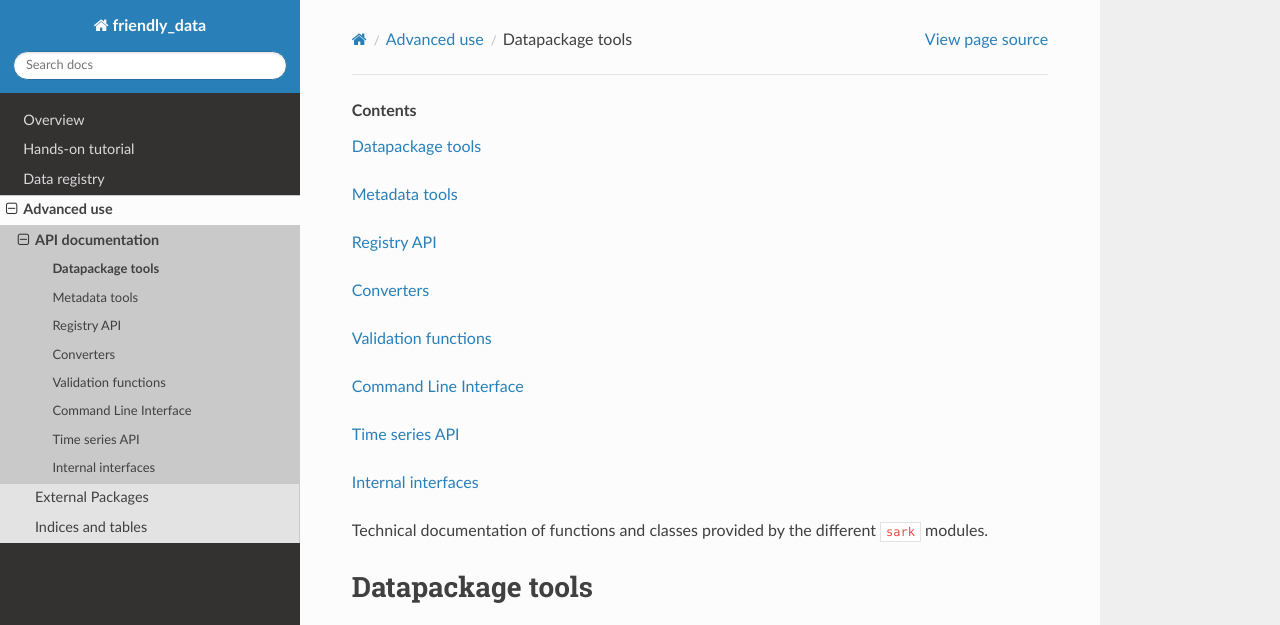
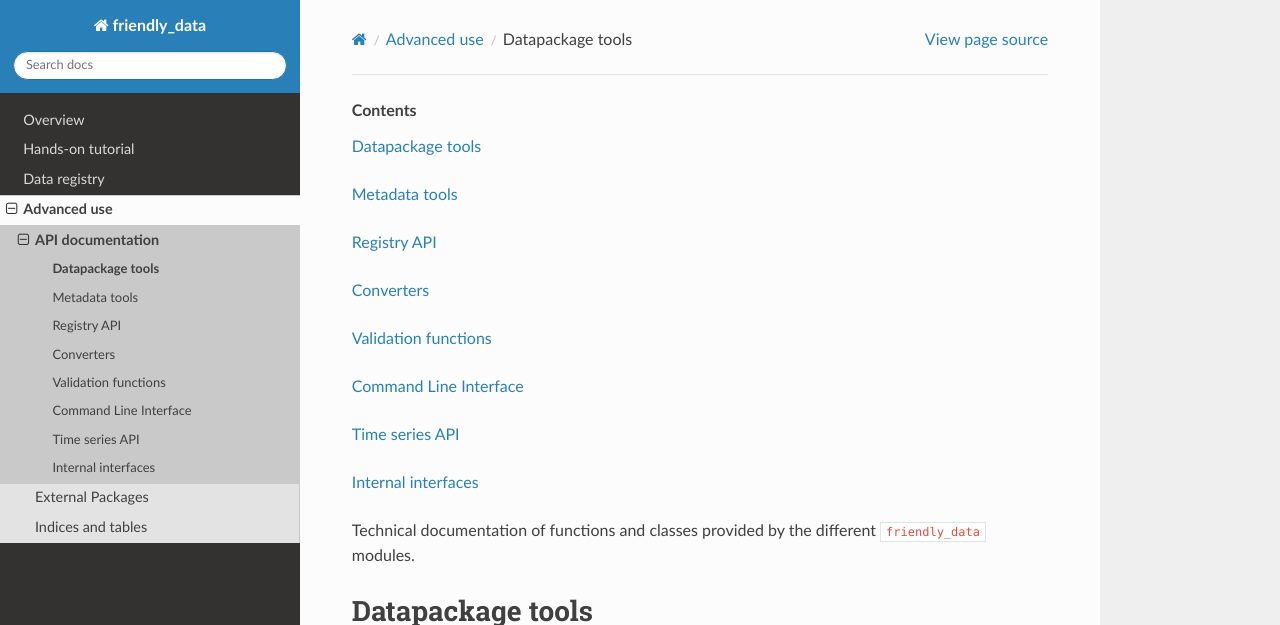
Before and after one commit to sentinel-energy/friendly_data, a Sphinx documentation site: the page built from doc/api/api.rst, in a window 1280 px wide and 900 px high, cut to the strip 0-625 px from the top of the window. Built offline with Sphinx 7.4.7 and the Read the Docs theme 2.0.0, drawn with Linux system fonts in a browser that asks for light colours; pages that are not in the unit, such as notebooks, are missing from menus.

Commit message:
Update package name references to new name

```diff
--- a/doc/api/api.rst
+++ b/doc/api/api.rst
@@ -1,53 +1,53 @@
 .. contents::
 
 Technical documentation of functions and classes provided by the
-different ``sark`` modules.
+different ``friendly_data`` modules.
 
 Datapackage tools
 -----------------
 
-.. automodule:: sark.dpkg
+.. automodule:: friendly_data.dpkg
 
 Metadata tools
 --------------
 
-.. automodule:: sark.metatools
+.. automodule:: friendly_data.metatools
 
 Registry API
 ------------
 
-.. automodule:: sark_registry
+.. automodule:: friendly_data_registry
 
 Converters
 ----------
 
-.. automodule:: sark.converters
+.. automodule:: friendly_data.converters
 
 Validation functions
 --------------------
 
-.. automodule:: sark.validate
+.. automodule:: friendly_data.validate
 
 Command Line Interface
 ----------------------
 
-.. automodule:: sark.cli
+.. automodule:: friendly_data.cli
 
 Time series API
 ---------------
 
-.. automodule:: sark.tseries
+.. automodule:: friendly_data.tseries
 
 Internal interfaces
 -------------------
 
 Internal functions and classes; useful if you are developing new
-features for ``sark``.
+features for ``friendly_data``.
 
 ----
 
-.. automodule:: sark.io
+.. automodule:: friendly_data.io
 
 ----
 
-.. automodule:: sark.helpers
+.. automodule:: friendly_data.helpers
--- a/doc/intro.rst
+++ b/doc/intro.rst
@@ -16,7 +16,7 @@
 To address this, we are developing a flexible data standard that can
 be the common medium of exchange between different models, allowing
 for sharing of results and linking.  The *SENTINEL archive* package,
-or ``sark``, implements this framework.  It provides a Command Line
+or ``friendly_data``, implements this framework.  It provides a Command Line
 Interface to create and manage data archives (or packages) that can be
 easily exchanged between different models in SENTINEL.  It also
 provides a Python API to do the same operations and more from within a
--- a/doc/tutorial/archive.rst
+++ b/doc/tutorial/archive.rst
@@ -8,7 +8,7 @@
 directory, so the ``JSON`` file needs to be in the top directory of
 the package.  From Python you can do something like this::
 
-    from sark.dpkg import write_pkg
+    from friendly_data.dpkg import write_pkg
 
     write_pkg(pkg, "path/to/pkgdir")
 
--- a/doc/tutorial/converters.rst
+++ b/doc/tutorial/converters.rst
@@ -2,13 +2,13 @@
 -------------------------------------
 
 A datapackage can be read into Python by using the ``frictionless``
-library.  However, ``sark`` provides alternative more direct and
+library.  However, ``friendly_data`` provides alternative more direct and
 performant converters for popular data analysis libraries like
 ``pandas``, ``xarray``, etc.
 
 ::
 
-    from sark.converters import to_df
+    from friendly_data.converters import to_df
 
     pkg = ... # read datapackage from disk
 
--- a/doc/tutorial/metadata.rst
+++ b/doc/tutorial/metadata.rst
@@ -41,8 +41,8 @@
 You can do everything mentioned above and much more, using the Python
 API. e.g.::
 
-    from sark.dpkg import create_pkg
-    from sark.metatools import get_license
+    from friendly_data.dpkg import create_pkg
+    from friendly_data.metatools import get_license
 
     pkg_meta = {
         "name": "dataset_for_xyz",
@@ -80,7 +80,7 @@
 However the time format is non-standar.  To explicitly specify this,
 we can use the snippet below::
 
-    from sark.dpkg import update_pkg
+    from friendly_data.dpkg import update_pkg
 
     update_fields = {
         "time": {"name": "time", "type": "datetime", "format": "%b %d, %Y"},
--- a/doc/tutorial/registry-intro.rst
+++ b/doc/tutorial/registry-intro.rst
@@ -9,7 +9,7 @@
 index (or primary key).  And like the index in a book, index entries
 are required to be unique.  We follow the same principle here, and
 categorise a column either as an index column, or a regular (value)
-column.  Within the ``sark`` framework we refer to them as ``idxcols``
+column.  Within the ``friendly_data`` framework we refer to them as ``idxcols``
 and ``cols`` respectively.
 
 .. figure:: _static/images/registry-flow-create.png
@@ -24,7 +24,7 @@
 
 While a table (dataset/data resource) in a data package can have any
 number of columns of either kind, it is often helpful during analysis
-to designate an index.  ``sark`` implements this by having an external
+to designate an index.  ``friendly_data`` implements this by having an external
 registry that records all columns that are generally useful in the
 context of SENTINEL models, and categorising these columns as one or
 the other.  These could be something like ``capacity_factor`` or a cap
@@ -58,7 +58,7 @@
 Now you might notice that, while everyone will agree with the
 constraint on ``capacity_factor``, the constraint on ``techs`` will be
 different for different models.  So this element is configurable, and
-the ``sark`` implementation infers the valid set by sampling the
+the ``friendly_data`` implementation infers the valid set by sampling the
 dataset during package creation.
 
 To review the current set of columns in the registry, please consult
```
Also changed, not shown: 1 other file.
